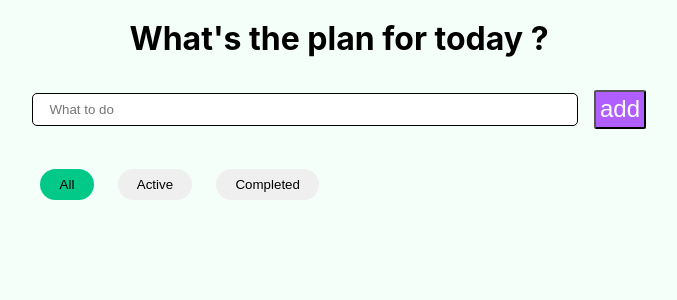
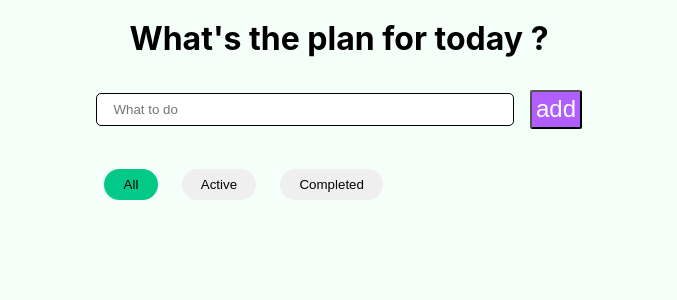
Before and after one commit to nayasuna/TodoList, a React (Create React App) app: page / in a window 1280 px wide. Shown: the top 300 px of the page, without its empty margins (301-978 px from the left). Built offline with nearby package versions, Linux system fonts and the light colour scheme; a web font is replaced by a local one.

Commit message:
membuat Todolist

```diff
--- a/public/index.html
+++ b/public/index.html
@@ -2,21 +2,18 @@
 <html lang="en">
   <head>
     <meta charset="utf-8" />
-    <link rel="icon" href="%PUBLIC_URL%/favicon.ico" />
     <meta name="viewport" content="width=device-width, initial-scale=1" />
     <meta name="theme-color" content="#000000" />
     <meta
       name="description"
       content="Web site created using create-react-app"
     />
-    <link rel="apple-touch-icon" href="%PUBLIC_URL%/logo192.png" />
 
     <link rel="manifest" href="%PUBLIC_URL%/manifest.json" />
 
     <title>To Do List App</title>
   </head>
   <body>
-    <noscript>You need to enable JavaScript to run this app.</noscript>
     <div id="root"></div>
 
   </body>
--- a/src/css/main.css
+++ b/src/css/main.css
@@ -45,7 +45,7 @@ body {
 
 .todo-input {
   min-width: 15rem;
-  width: 40vw;
+  width: 30vw;
 
   max-height: 2.5rem;
 
```
Also changed, not shown: public/logo192.png (deleted), public/logo512.png (deleted).
